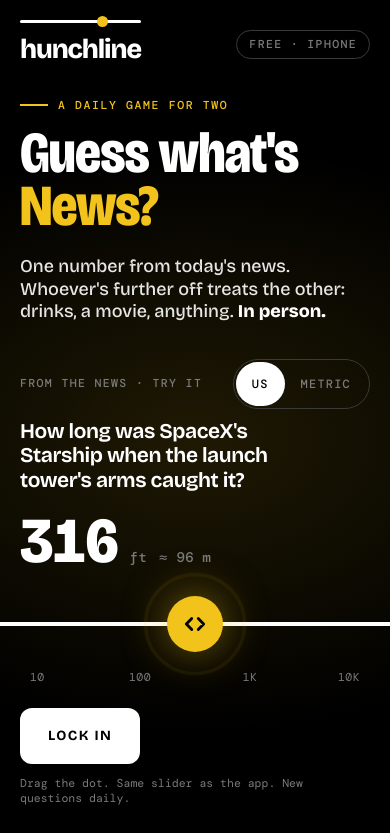
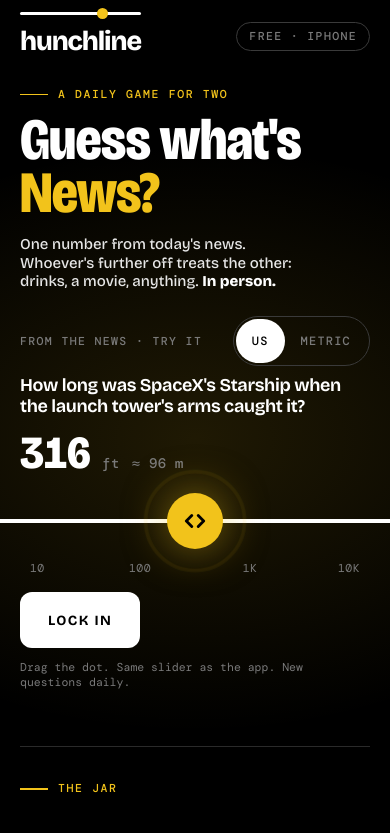
Before and after one commit to Menenkel/hunchline-site, a plain HTML site: page preview/index.html in a window 390 px wide. Shown: the top 833 px of the page. Drawn offline with nearby package versions, Linux system fonts and the light colour scheme.

Commit message:
Preview: whole first screen incl. Lock in fits without scrolling
Co-Authored-By: Claude Sonnet 5.5 <noreply@anthropic.com>
Claude-Session: https://claude.ai/code/session_01SW6H2BypB6UREm5rjYP6Lg

```diff
--- a/preview/index.html
+++ b/preview/index.html
@@ -26,7 +26,7 @@
   body {
     font:500 16px/1.5 var(--display); font-variation-settings:"wdth" 100;
     -webkit-font-smoothing:antialiased; overflow-x:hidden;
-    padding:max(20px, env(safe-area-inset-top)) max(20px, env(safe-area-inset-right)) max(20px, env(safe-area-inset-bottom)) max(20px, env(safe-area-inset-left));
+    padding:max(12px, env(safe-area-inset-top)) max(20px, env(safe-area-inset-right)) max(20px, env(safe-area-inset-bottom)) max(20px, env(safe-area-inset-left));
   }
   body::before {
     content:""; position:fixed; inset:0; pointer-events:none; z-index:0;
@@ -45,38 +45,38 @@
   .kicker i { width:28px; height:1.5px; background:var(--accent); }
 
   /* ---------- hero + demo ---------- */
-  .hero { padding:44px 0 6px; }
-  .deck { margin:22px 0 0; max-width:34ch; font-size:clamp(18px,2.3vw,24px); line-height:1.25; color:var(--fg2); font-weight:500; text-wrap:balance; }
+  .hero { padding:clamp(8px,3vh,40px) 0 0; }
+  .deck { margin:clamp(6px,1.6vh,20px) 0 0; max-width:62ch; font-size:clamp(15px,min(2.2vw,2.7vh),24px); line-height:1.25; color:var(--fg2); font-weight:500; text-wrap:balance; }
   .deck b { color:var(--fg); font-weight:800; }
-  h1 { margin:14px 0 0; font-weight:800; font-size:clamp(58px, 13.4vw, 176px); line-height:.92; letter-spacing:-.012em; font-variation-settings:"wdth" 84, "opsz" 96; text-wrap:balance; }
+  h1 { margin:clamp(4px,1.4vh,14px) 0 0; font-weight:800; font-size:clamp(40px, min(10.2vw, 15.5vh), 150px); line-height:.92; letter-spacing:-.012em; font-variation-settings:"wdth" 84, "opsz" 96; text-wrap:balance; }
   h1 em { font-style:normal; color:var(--accent); }
 
-  .stage { padding-top:38px; }
+  .stage { padding-top:clamp(8px,3vh,34px); }
   .qhead { display:flex; justify-content:space-between; align-items:center; gap:12px; }
   .qlabel { font:500 11px var(--mono); letter-spacing:.12em; text-transform:uppercase; color:var(--muted); }
-  .q { margin:10px 0 0; font-weight:650; font-size:clamp(21px,2.7vw,28px); line-height:1.18; letter-spacing:-.02em; max-width:32ch; text-wrap:balance; }
+  .q { margin:clamp(4px,1vh,10px) 0 0; font-weight:650; font-size:clamp(18px,min(2.7vw,3.3vh),28px); line-height:1.18; letter-spacing:-.02em; max-width:none; text-wrap:balance; }
   .tog { display:flex; border:1.5px solid var(--line2); border-radius:999px; padding:2px; flex:none; }
   .tog.off { visibility:hidden; }
   .tog button { font:500 10px var(--mono); letter-spacing:.1em; text-transform:uppercase; color:var(--muted); background:transparent; border:0; padding:6px 11px; border-radius:999px; cursor:pointer; }
   .tog button[aria-pressed="true"] { background:var(--fg); color:#000; }
 
-  .val { display:flex; align-items:baseline; gap:12px; flex-wrap:wrap; margin:18px 0 10px; line-height:.95; }
-  .val output { font-weight:800; font-size:clamp(64px,11vw,132px); letter-spacing:-.02em; font-variant-numeric:tabular-nums; font-variation-settings:"wdth" 92, "opsz" 96; }
+  .val { display:flex; align-items:baseline; gap:12px; flex-wrap:wrap; margin:clamp(4px,1.6vh,18px) 0 clamp(0px,.8vh,8px); line-height:.95; }
+  .val output { font-weight:800; font-size:clamp(46px,min(11vw,12.5vh),132px); letter-spacing:-.02em; font-variant-numeric:tabular-nums; font-variation-settings:"wdth" 92, "opsz" 96; }
   .val .u { font:500 clamp(14px,1.6vw,18px) var(--mono); color:var(--muted); letter-spacing:.02em; }
 
   /* full-bleed line */
   .bleed { width:100vw; margin-left:calc(50% - 50vw); }
-  .lane { position:relative; height:88px; touch-action:pan-y; -webkit-tap-highlight-color:transparent; cursor:grab; user-select:none; -webkit-user-select:none; }
+  .lane { position:relative; height:80px; touch-action:pan-y; -webkit-tap-highlight-color:transparent; cursor:grab; user-select:none; -webkit-user-select:none; }
   .lane:active { cursor:grabbing; }
   .lane:focus-visible { outline:2px solid var(--accent); outline-offset:-6px; }
-  .line { position:absolute; left:0; right:0; top:40px; height:4px; background:var(--fg); }
+  .line { position:absolute; left:0; right:0; top:38px; height:4px; background:var(--fg); }
   .rail { position:absolute; left:var(--inset); right:var(--inset); top:0; bottom:0; }
-  .knob { position:absolute; top:42px; width:56px; height:56px; margin:-28px 0 0 -28px; border-radius:50%; background:var(--accent); display:grid; place-items:center; box-shadow:0 0 44px rgba(242,195,27,.5); transition:transform .15s; }
+  .knob { position:absolute; top:40px; width:56px; height:56px; margin:-28px 0 0 -28px; border-radius:50%; background:var(--accent); display:grid; place-items:center; box-shadow:0 0 44px rgba(242,195,27,.5); transition:transform .15s; }
   .knob svg { width:26px; height:26px; stroke:#000; stroke-width:2.6; fill:none; stroke-linecap:round; stroke-linejoin:round; }
   .lane:active .knob { transform:scale(1.12); }
   .pulse .knob::after { content:""; position:absolute; inset:0; border-radius:50%; border:2px solid var(--accent); animation:ring 1.8s ease-out infinite; }
   @keyframes ring { from { transform:scale(1); opacity:.9; } to { transform:scale(1.9); opacity:0; } }
-  .ans { position:absolute; top:42px; width:0; height:0; opacity:0; transition:opacity .4s .25s; }
+  .ans { position:absolute; top:40px; width:0; height:0; opacity:0; transition:opacity .4s .25s; }
   .ans::before { content:""; position:absolute; left:-2px; top:-26px; width:4px; height:52px; background:var(--fg); border-radius:2px; }
   .ans b { position:absolute; bottom:34px; left:0; transform:translateX(-50%); font:500 10px var(--mono); letter-spacing:.1em; text-transform:uppercase; white-space:nowrap; background:var(--fg); color:#000; padding:4px 9px; border-radius:999px; }
   .ticks { position:relative; height:16px; margin:0 var(--inset); font:400 10px var(--mono); color:var(--muted); letter-spacing:.04em; }
@@ -86,7 +86,7 @@
   .burst { position:absolute; inset:0; border-radius:50%; border:3px solid #fff; animation:burst .6s ease-out forwards; pointer-events:none; }
   @keyframes burst { from { transform:scale(1); opacity:1; } to { transform:scale(2.8); opacity:0; } }
   #fly { position:absolute; left:0; top:0; width:56px; height:56px; margin:-28px 0 0 -28px; border-radius:50%; background:var(--accent); box-shadow:0 0 40px rgba(242,195,27,.8); z-index:30; pointer-events:none; }
-  .row { display:flex; align-items:center; gap:14px; margin-top:22px; flex-wrap:wrap; }
+  .row { display:flex; align-items:center; gap:14px; margin-top:clamp(8px,1.8vh,22px); flex-wrap:wrap; }
   .btn { font:700 14px var(--display); font-variation-settings:"wdth" 100, "opsz" 14; letter-spacing:.1em; text-transform:uppercase; border:0; cursor:pointer; background:var(--fg); color:#000; height:54px; padding:0 28px; border-radius:12px; display:inline-flex; align-items:center; justify-content:center; gap:10px; text-decoration:none; transition:transform .15s, opacity .15s, box-shadow .2s; }
   .btn:hover { transform:translateY(-2px); } .btn:active { opacity:.7; transform:none; }
   .btn.ghost { background:transparent; color:var(--fg); border:1.5px solid var(--line2); }
@@ -145,8 +145,6 @@
 
   @media (max-width:900px) {
     :root { --inset:30px; }
-    .hero { padding-top:28px; }
-    .stage { padding-top:30px; }
     .result { grid-template-columns:1fr; }
     .jar { display:flex; flex-direction:column; align-items:stretch; margin-top:56px; padding-top:34px; }
     .result > div:last-child { max-width:380px; }
@@ -165,6 +163,17 @@
     figcaption { font-size:12px; }
   }
   @media (max-width:420px) { .hint { display:block; width:100%; } .row { gap:12px; } }
+  /* the whole first screen (headline, question, slider, Lock in) fits without scrolling */
+  @media (min-width:640px) { h1 { white-space:nowrap; } }
+  @media (max-width:639px) { h1 { font-size:clamp(44px, min(15vw, 8.6vh), 96px); } .deck { max-width:34ch; } }
+  @media (max-height:760px) { .kicker { display:none; } }
+  @media (max-height:640px) { .deck, .hint { display:none; } }
+  @media (max-height:500px) {
+    .lane { height:68px; } .line { top:32px; } .knob, .ans { top:34px; }
+    .btn { height:46px; } .tog button { min-height:36px; }
+    .qlabel { display:none; } .qhead { position:absolute; right:0; margin-top:-2px; }
+    .stage { position:relative; }
+  }
   @media (prefers-reduced-motion:reduce) { *{animation:none!important; transition:none!important;} }
 </style>
 </head>
```
